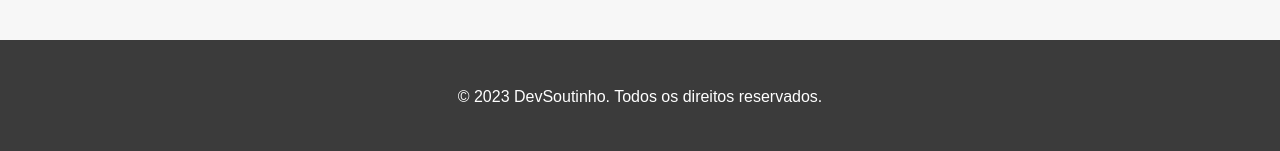
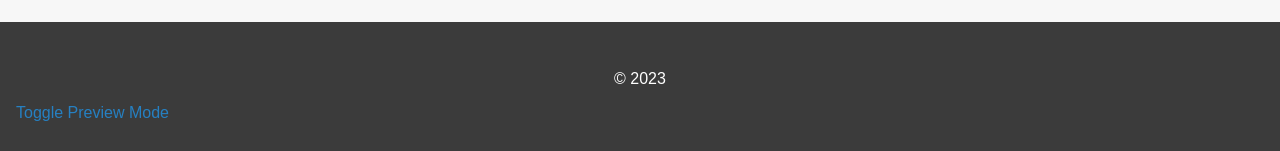
Before and after one commit to ericksantos2/nextjs-cms, a Next.js app: page /faq in a window 1280 px wide. Shown: the part 646-797 px from the top of the page. Built offline with nearby package versions, Linux system fonts and the light colour scheme.

Commit message:
adicionei o link para mudar entre o modo normal e o preview e também coloquei a descrição passada via props

```diff
--- a/src/components/commons/Footer/index.js
+++ b/src/components/commons/Footer/index.js
@@ -1,6 +1,6 @@
-import { Box, Text, theme } from '../../../theme/components';
+import { Box, Link, Text, theme } from '../../../theme/components';
 
-export function Footer() {
+export function Footer({ description }) {
   return (
     <Box
       tag="footer"
@@ -24,8 +24,15 @@
             color: theme.colors.neutral.x000
           }}
         >
-          &copy; {new Date().getFullYear()} DevSoutinho. Todos os direitos reservados.
+          &copy; {new Date().getFullYear()} { description }
         </Text>
+        {
+          process.env.NODE_ENV !== 'production' && (
+            <Link href='/api/preview?password=SENHASEGURA'>
+              Toggle Preview Mode
+            </Link>
+          )
+        }
       </Box>
     </Box>
   )
```
